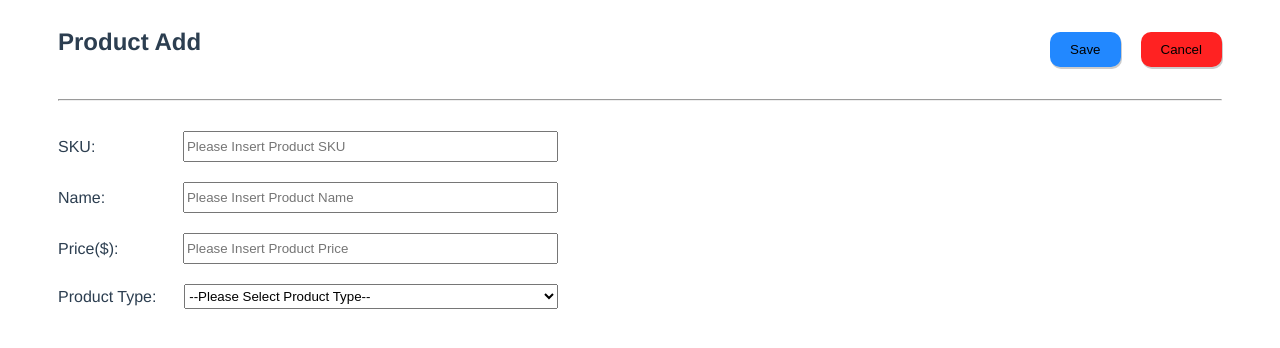
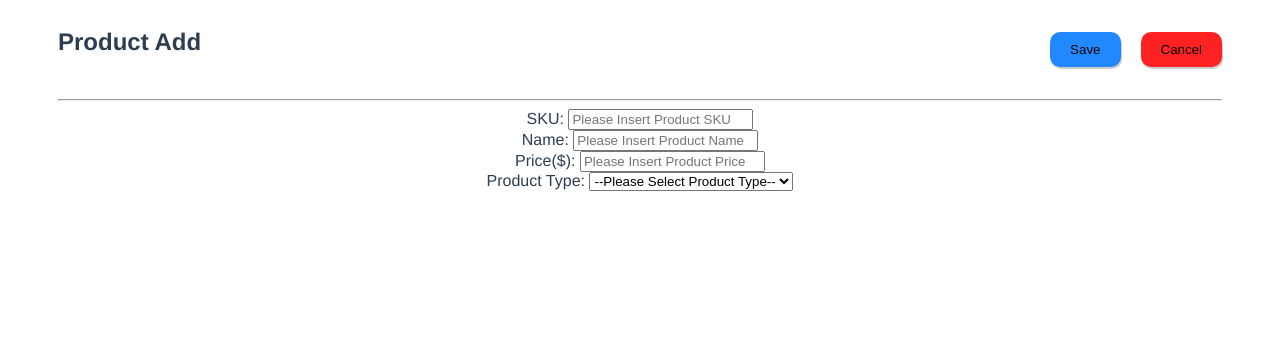
Before and after one commit to Daveamegs/scandiweb-junior-web-test, a Vue app: page /add-product in a window 1280 px wide. Shown: the top 348 px of the page. Built offline with nearby package versions, Linux system fonts and the light colour scheme; no server answers.

Commit message:
change ID name

```diff
--- a/src/components/AddProduct.vue
+++ b/src/components/AddProduct.vue
@@ -1,5 +1,5 @@
 <template>
-     <form id="product-form">
+     <form id="product_form">
         <div class="input-div">
             <label for="sku">
                 <span>SKU: </span>
```
